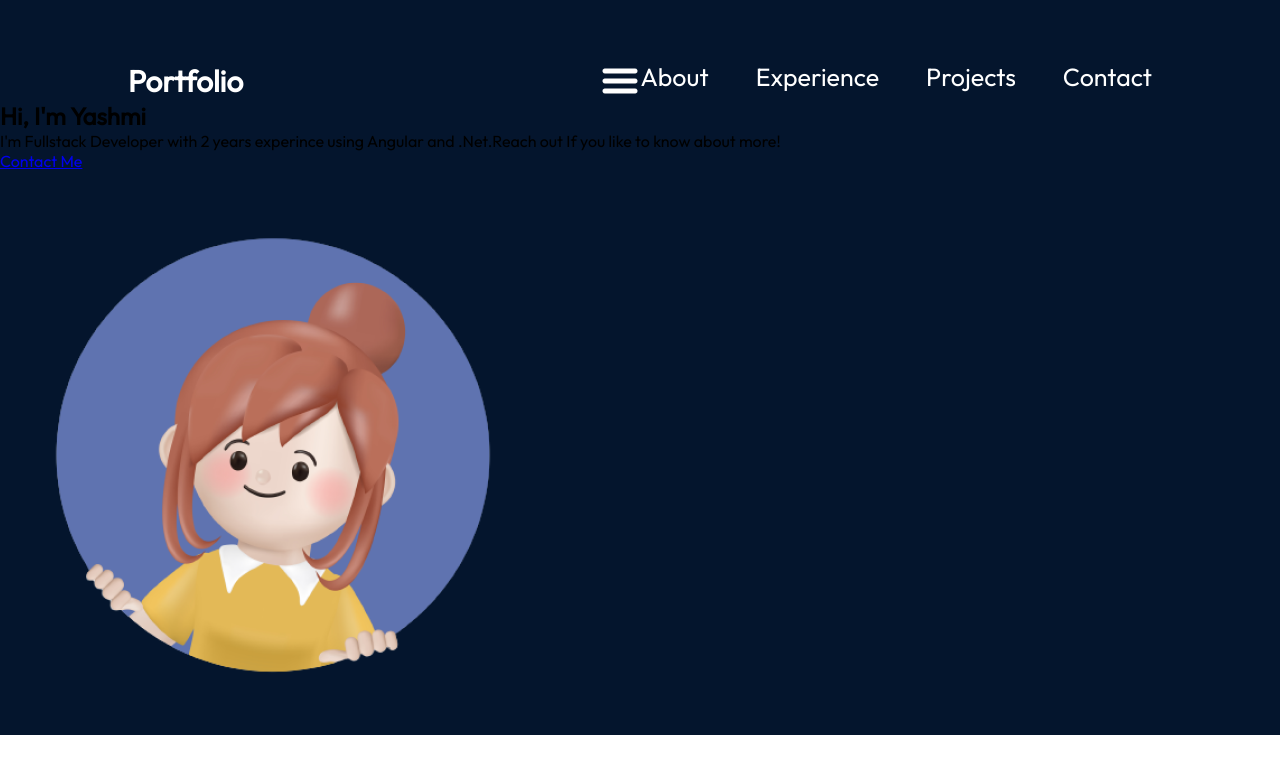
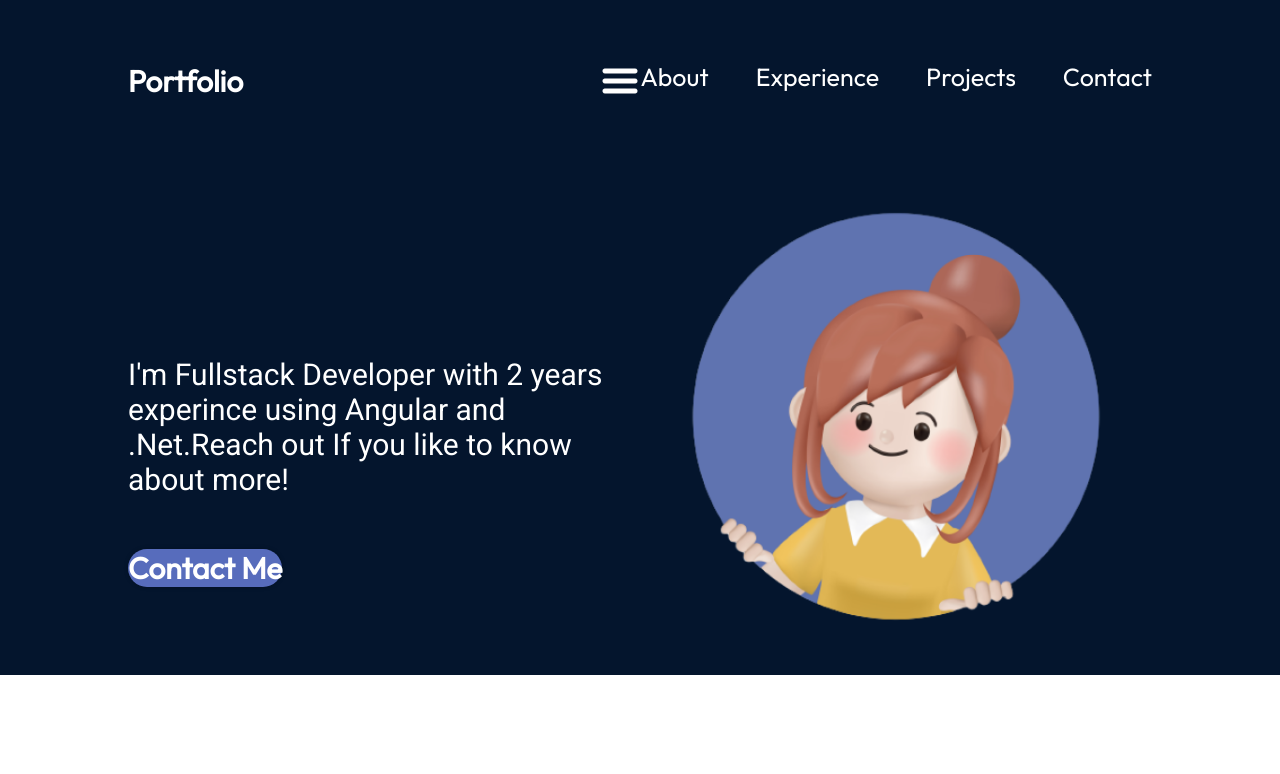
Before and after one commit to yashmiS/Portfolio, a React (Vite) app in the folder portfolio/: page / in a window 1280 px wide. Shown: the top 774 px of the page. Built offline with nearby package versions, Linux system fonts and the light colour scheme.

Commit message:
add styles

```diff
--- a/portfolio/src/components/Hero/Hero.module.css
+++ b/portfolio/src/components/Hero/Hero.module.css
@@ -0,0 +1,56 @@
+@import '../../vars.css';
+
+.container {
+    position: relative;
+    display: flex;
+    align-items: center;
+    justify-content: space-between;
+    margin-top: 49px;
+    z-index: 1;
+    margin-left: 10%;
+    margin-right: 10%;
+}
+
+.content {
+    display: flex;
+    flex-direction: column;
+    align-items: flex-start;
+    color: var(--color-text);
+    z-index: 1;
+}
+
+.title {
+    font-size: 72px;
+    font-weight: 900;
+    margin-bottom: 33px;
+    font-family: var(--font-roboto);
+    background: linear-gradient(90deg, rgba(255, 255, 255, 1) 70% rgba(255, 255, 255, 0) 120%);
+    -webkit-text-fill-color: transparent;
+    -webkit-background-clip: text;
+}
+
+.description {
+    font-size: 30px;
+    font-family: var(--font-roboto);
+    margin-bottom: 52px;
+}
+
+.contactBtn {
+    text-decoration: none;
+    background-color: var(--color-primary);
+    color: var(--color-text);
+    border-radius: 100px;
+    font-size: 30px;
+    font-weight: 600;
+    box-shadow: 0 0 4px 0 rgba(0, 0, 0, 0.25);
+}
+
+.heroImg {
+    width: 50%;
+    z-index: 1;
+
+    animation-name: floating;
+    animation-duration: 3s;
+    animation-iteration-count: infinite;
+    animation-timing-function: ease-in-out;
+}
--- a/portfolio/src/vars.css
+++ b/portfolio/src/vars.css
@@ -9,5 +9,5 @@
     --color-bg: #04152d;
 
     /* Fonts */
-    --font-robot: "Roboto"
+    --font-roboto: "Roboto"
 }
```
